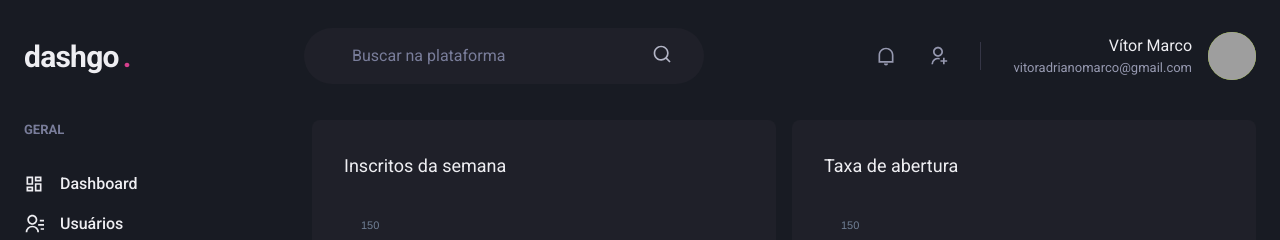
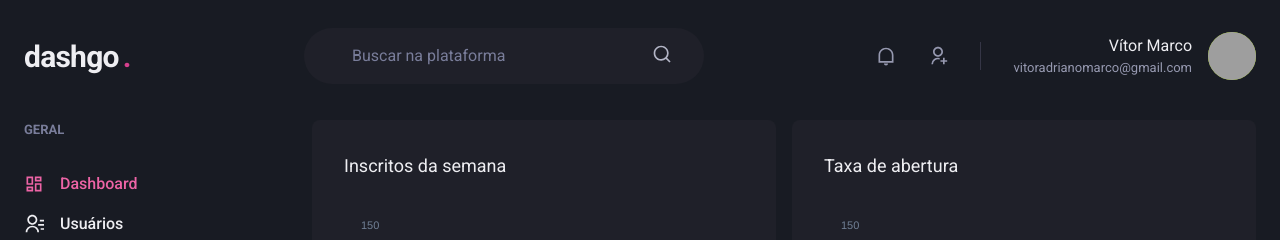
Before and after one commit to vitormarco/dashgo, a Next.js app: page /dashboard in a window 1280 px wide. Shown: the top 240 px of the page. Built offline with nearby package versions, Linux system fonts and the light colour scheme; grey boxes are pictures that could not be loaded.

Commit message:
Active link

```diff
--- /dev/null
+++ b/src/components/ActiveLink/index.tsx
@@ -0,0 +1,36 @@
+import { cloneElement, ReactElement } from 'react';
+import Link, { LinkProps } from 'next/link';
+import { useRouter } from 'next/router';
+
+interface ActiveLinkProps extends LinkProps {
+  children: ReactElement;
+  shouldMatchExactHref?: boolean;
+}
+
+export const ActiveLink = ({
+  children,
+  shouldMatchExactHref = false,
+  ...rest
+}: ActiveLinkProps) => {
+  console.log(shouldMatchExactHref);
+  const { asPath } = useRouter();
+  let isActive = false;
+
+  if (shouldMatchExactHref && (asPath === rest.href || asPath === rest.as)) {
+    isActive = true;
+  }
+
+  if (
+    !shouldMatchExactHref &&
+    (asPath.startsWith(String(rest.href)) || asPath.startsWith(String(rest.as)))
+  ) {
+    isActive = true;
+  }
+  return (
+    <Link {...rest}>
+      {cloneElement(children, {
+        color: isActive ? 'pink.400' : 'gray.50',
+      })}
+    </Link>
+  );
+};
--- a/src/components/Sidebar/NavLink/index.tsx
+++ b/src/components/Sidebar/NavLink/index.tsx
@@ -7,6 +7,7 @@
 } from '@chakra-ui/react';
 
 import { ElementType } from 'react';
+import { ActiveLink } from '../../ActiveLink';
 
 interface NavLinkProps extends ChakraLinkProps {
   icon: ElementType;
@@ -16,13 +17,13 @@
 
 export const NavLink = ({ icon, children, href, ...rest }: NavLinkProps) => {
   return (
-    <Link href={href} passHref>
+    <ActiveLink href={href} passHref>
       <ChakraLink display="flex" alignItems="center" {...rest}>
         <Icon as={icon} fontSize={20} />
         <Text ml={4} fontWeight="medium">
           {children}
         </Text>
       </ChakraLink>
-    </Link>
+    </ActiveLink>
   );
 };
```
